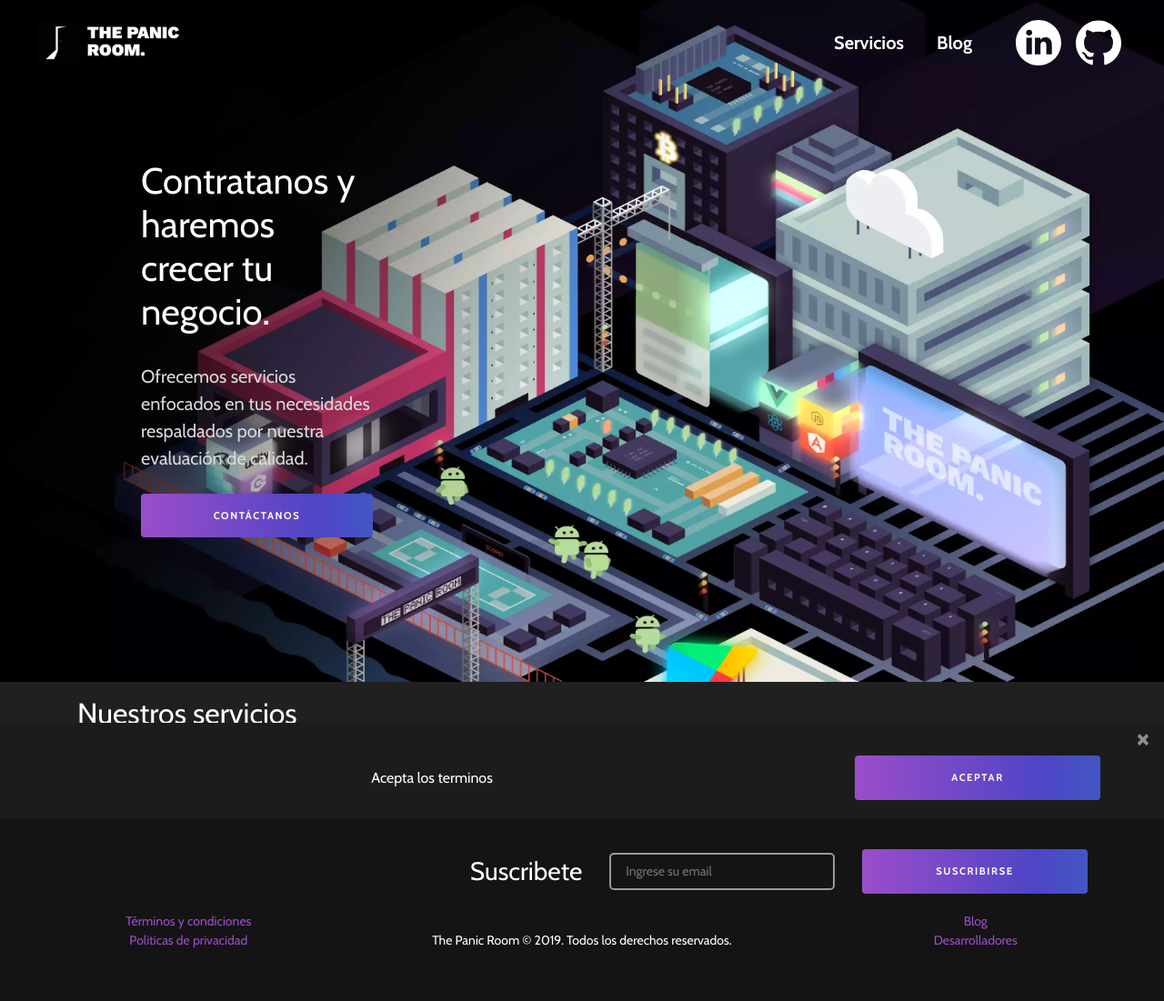
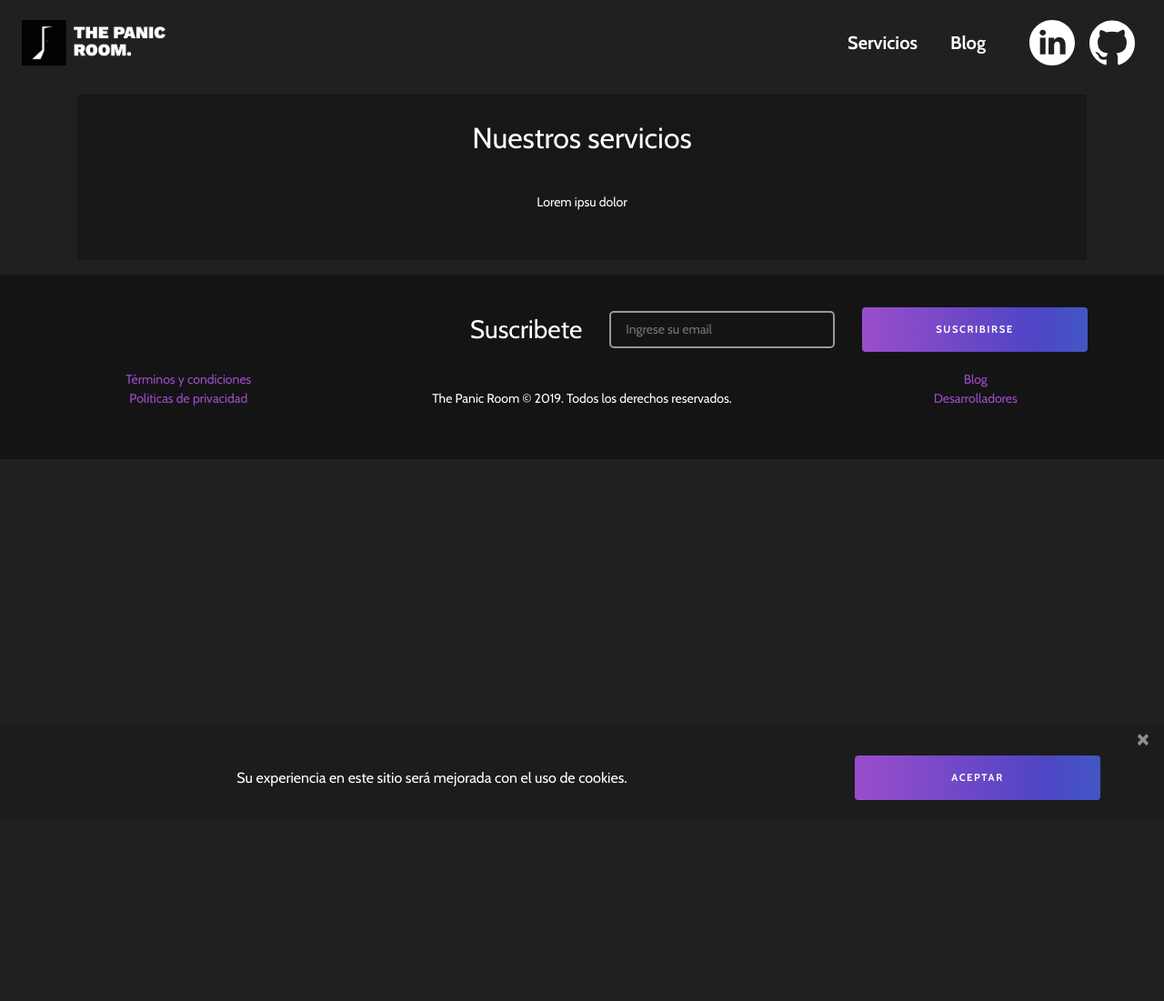
Before and after one commit to the-panic-room/the-panic-room, a Jekyll site: the page built from services.html, in a window 1280 px wide. Shown: the whole page at 91% size. Built offline with Jekyll 4.4.1, drawn with Linux system fonts in a browser that asks for light colours; nearby versions of some CDN libraries; after the commit the page ends 900 px from its top, so only the background shows below that.

Commit message:
issue #9 add page service

```diff
--- a/_layouts/default.html
+++ b/_layouts/default.html
@@ -18,7 +18,7 @@
         <div class="clearfix py-1"></div>
         <div class="row justify-content-between align-items-center px-2 pb-1 w-100">
         	<div class="col-md-9 message">
-        		Acepta los terminos
+        		Su experiencia en este sitio será mejorada con el uso de cookies.
         	</div>
         	<div class="col-md-3">
         		<button class="btn-custom btn btn-main btn-block link" id="accept">Aceptar</button>
--- /dev/null
+++ b/_sass/_card.scss
@@ -0,0 +1,12 @@
+/* cards */
+.card, .media {
+    background: rgb(24, 24, 26);
+}
+
+.card {
+    text-align: center
+}
+
+.card-title {
+    color: #9b4dca
+}
--- a/assets/css/style.scss
+++ b/assets/css/style.scss
@@ -10,6 +10,7 @@ sitemap:
 @import "utils";
 @import "header";
 @import "hero";
+@import "card";
 
 
 .logo { max-height: 50px; width: auto }
@@ -27,14 +28,7 @@ sitemap:
 /* main section */
 
 
-/* cards */
-.card {
-    background: rgb(24, 24, 26);
-    text-align: center
-}
-.card-title {
-    color: #9b4dca
-}
+
 
 /* footer */
 .footer {
--- a/services.html
+++ b/services.html
@@ -18,27 +18,16 @@ landing:
     image: hero-cover1
 ---
 <div id="main" class="container-fluid m-0 p-0">
-    <div class="container-fluid hero-imagen {{ page.landing.image }}">
-        {% include nav.html %}
-        <div class="row hero hero-container">
-            <div class="col-12 col-sm-6 col-lg-3">
-                <h1 class="py-2 py-md-4">
-                    Contratanos y haremos crecer tu negocio.
-                </h1>
-                <p class="hero-text" itemprop="description">
-                    Ofrecemos servicios enfocados en tus necesidades respaldados por nuestra evaluaci&oacute;n de calidad.
-                </p>
-                <a href="#contacto" class="btn-custom btn btn-main link my-2 my-md-4 btn-block">
-                    Contáctanos
-                </a>
-            </div>
-        </div>
-    </div>
+    {% include nav.html %}
     <!-- Contenido -->
     <div id="info" class="container my-3">
-        <h2>Nuestros servicios</h2>
-        <div id="info" class="d-flex flex-column flex-md-row justify-content-center  align-items-md-stretch px-1 px-sm-3  px-md-0 py-3 border-bottom border-secondary flex-nowrap">
-        	<p>Lorem ipsu dolor</p>
+        <div class="card p-3">
+            <div class="card-header">
+                <h2>Nuestros servicios</h2>
+            </div>
+            <div class="card-body">
+            	<p>Lorem ipsu dolor</p>
+            </div>
         </div>
     </div>
 </div>
```
Also changed, not shown: other parts of services.html (+1 -1 lines), index.html (+8 -7 lines), services/design.html (added, +118 -0 lines).
